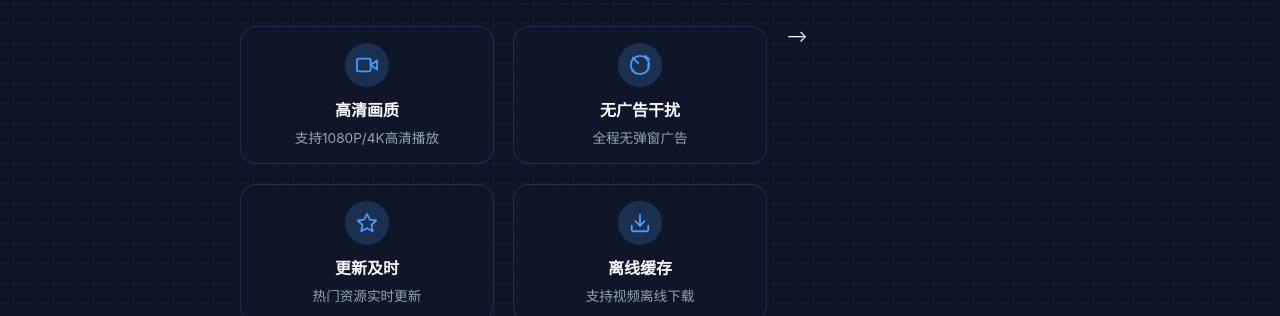
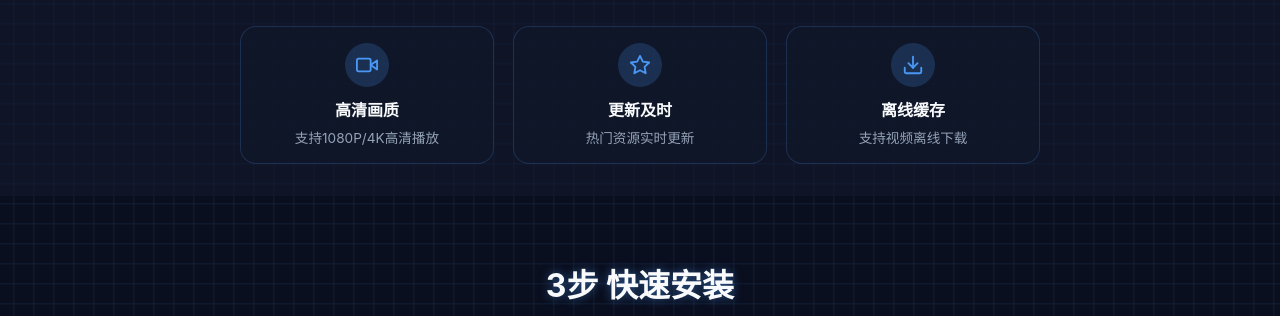
Before and after one commit to wuekevin/appdow, a plain HTML site: page index.html in a window 1280 px wide. Shown: the part 470-786 px from the top of the page. Drawn offline with Linux system fonts and the light colour scheme.

Commit message:
Update index.html

```diff
--- a/index.html
+++ b/index.html
@@ -472,8 +472,8 @@
           <h3 class="feature-title">高清画质</h3>
           <p class="feature-desc">支持1080P/4K高清播放</p>
         </div>
-        <!-- <!-- 特色2 -->
-        <div class="feature-card card-hover">
+        <!-- 特色2 -->
+        <!-- <div class="feature-card card-hover">
           <div class="feature-icon">
             <svg xmlns="http://www.w3.org/2000/svg" viewBox="0 0 24 24">
               <line x1="18" y1="2" x2="22" y2="6"></line>
```
